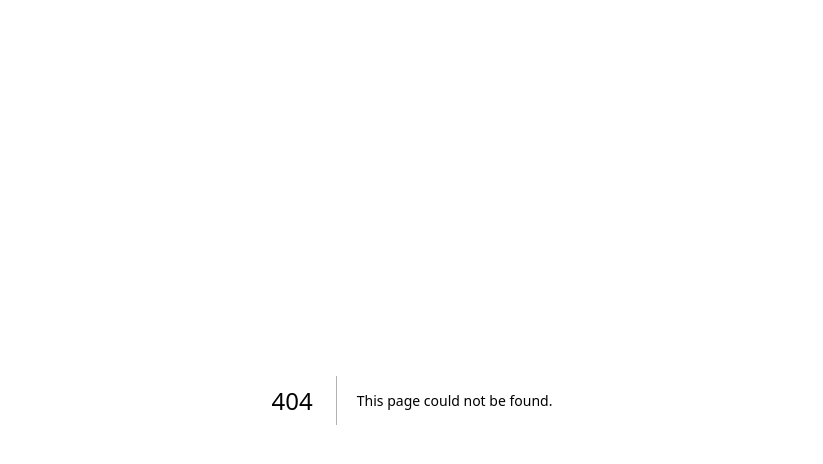
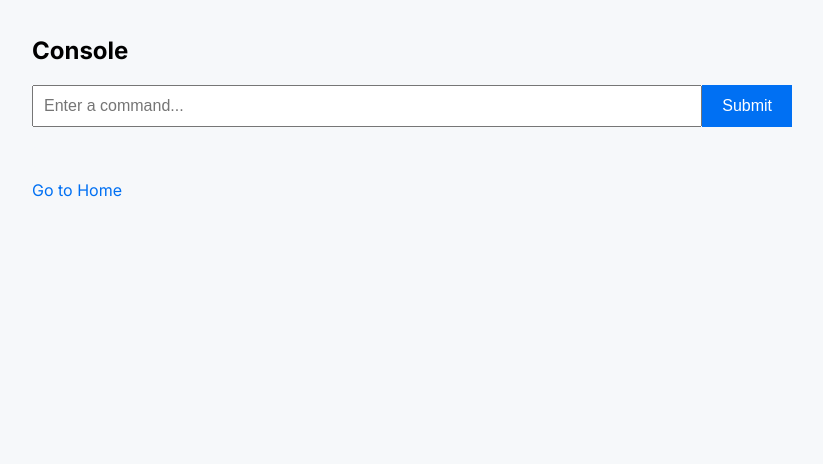
Before and after one commit to danielytan/nextjs-console-experiment, a Next.js app: page /console in a window 1280 px wide. Before the commit this address had no page. Shown: the top 464 px of the page, without its empty margins (228-1051 px from the left). Built offline with nearby package versions, Linux system fonts and the light colour scheme.

Commit message:
added basic styling + navigation to console page from a home page

```diff
--- /dev/null
+++ b/src/app/console/page.tsx
@@ -0,0 +1,44 @@
+"use client"
+
+import { useState } from 'react';
+import Link from 'next/link';
+
+const ConsolePage = () => {
+  const [command, setCommand] = useState('');
+  const [output, setOutput] = useState('');
+
+  const handleInputChange = (event: React.ChangeEvent<HTMLInputElement>) => {
+    setCommand(event.target.value);
+  };
+
+  const handleSubmit = (event: React.FormEvent<HTMLFormElement>) => {
+    event.preventDefault();
+
+    // Process the command and update the output state
+    // You can implement your own logic here
+
+    // Clear the input field
+    setCommand('');
+  };
+
+  return (
+    <div className="container">
+      <h1>Console</h1>
+      <form onSubmit={handleSubmit}>
+        <input
+          type="text"
+          value={command}
+          onChange={handleInputChange}
+          placeholder="Enter a command..."
+        />
+        <button type="submit">Submit</button>
+      </form>
+      <pre>{output}</pre>
+      <Link href="/" passHref>
+        Go to Home
+      </Link>
+    </div>
+  );
+};
+
+export default ConsolePage;
--- a/src/app/globals.css
+++ b/src/app/globals.css
@@ -1,27 +1,60 @@
-@tailwind base;
-@tailwind components;
-@tailwind utilities;
-
-:root {
-  --foreground-rgb: 0, 0, 0;
-  --background-start-rgb: 214, 219, 220;
-  --background-end-rgb: 255, 255, 255;
-}
-
-@media (prefers-color-scheme: dark) {
-  :root {
-    --foreground-rgb: 255, 255, 255;
-    --background-start-rgb: 0, 0, 0;
-    --background-end-rgb: 0, 0, 0;
-  }
+/* styles/globals.css */
+* {
+  box-sizing: border-box;
 }
 
 body {
-  color: rgb(var(--foreground-rgb));
-  background: linear-gradient(
-      to bottom,
-      transparent,
-      rgb(var(--background-end-rgb))
-    )
-    rgb(var(--background-start-rgb));
+  font-family: Arial, sans-serif;
+  margin: 0;
+  padding: 0;
+  background-color: #f6f8fa;
 }
+
+.container {
+  max-width: 800px;
+  margin: 0 auto;
+  padding: 20px;
+}
+
+h1 {
+  font-size: 24px;
+  font-weight: bold;
+  margin-bottom: 20px;
+}
+
+a {
+  color: #0070f3;
+  text-decoration: none;
+}
+
+a:hover {
+  text-decoration: underline;
+}
+
+form {
+  display: flex;
+  margin-bottom: 20px;
+}
+
+input[type='text'] {
+  flex: 1;
+  padding: 10px;
+  font-size: 16px;
+}
+
+button {
+  padding: 10px 20px;
+  font-size: 16px;
+  background-color: #0070f3;
+  color: white;
+  border: none;
+  cursor: pointer;
+}
+
+pre {
+  background-color: #f6f8fa;
+  padding: 10px;
+  border-radius: 4px;
+  white-space: pre-wrap;
+  word-wrap: break-word;
+}
--- a/src/app/page.tsx
+++ b/src/app/page.tsx
@@ -1,113 +1,12 @@
-import Image from 'next/image'
+import Link from 'next/link';
 
 export default function Home() {
   return (
-    <main className="flex min-h-screen flex-col items-center justify-between p-24">
-      <div className="z-10 w-full max-w-5xl items-center justify-between font-mono text-sm lg:flex">
-        <p className="fixed left-0 top-0 flex w-full justify-center border-b border-gray-300 bg-gradient-to-b from-zinc-200 pb-6 pt-8 backdrop-blur-2xl dark:border-neutral-800 dark:bg-zinc-800/30 dark:from-inherit lg:static lg:w-auto  lg:rounded-xl lg:border lg:bg-gray-200 lg:p-4 lg:dark:bg-zinc-800/30">
-          Get started by editing&nbsp;
-          <code className="font-mono font-bold">src/app/page.tsx</code>
-        </p>
-        <div className="fixed bottom-0 left-0 flex h-48 w-full items-end justify-center bg-gradient-to-t from-white via-white dark:from-black dark:via-black lg:static lg:h-auto lg:w-auto lg:bg-none">
-          <a
-            className="pointer-events-none flex place-items-center gap-2 p-8 lg:pointer-events-auto lg:p-0"
-            href="https://vercel.com?utm_source=create-next-app&utm_medium=appdir-template&utm_campaign=create-next-app"
-            target="_blank"
-            rel="noopener noreferrer"
-          >
-            By{' '}
-            <Image
-              src="/vercel.svg"
-              alt="Vercel Logo"
-              className="dark:invert"
-              width={100}
-              height={24}
-              priority
-            />
-          </a>
-        </div>
-      </div>
-
-      <div className="relative flex place-items-center before:absolute before:h-[300px] before:w-[480px] before:-translate-x-1/2 before:rounded-full before:bg-gradient-radial before:from-white before:to-transparent before:blur-2xl before:content-[''] after:absolute after:-z-20 after:h-[180px] after:w-[240px] after:translate-x-1/3 after:bg-gradient-conic after:from-sky-200 after:via-blue-200 after:blur-2xl after:content-[''] before:dark:bg-gradient-to-br before:dark:from-transparent before:dark:to-blue-700 before:dark:opacity-10 after:dark:from-sky-900 after:dark:via-[#0141ff] after:dark:opacity-40 before:lg:h-[360px]">
-        <Image
-          className="relative dark:drop-shadow-[0_0_0.3rem_#ffffff70] dark:invert"
-          src="/next.svg"
-          alt="Next.js Logo"
-          width={180}
-          height={37}
-          priority
-        />
-      </div>
-
-      <div className="mb-32 grid text-center lg:mb-0 lg:grid-cols-4 lg:text-left">
-        <a
-          href="https://nextjs.org/docs?utm_source=create-next-app&utm_medium=appdir-template&utm_campaign=create-next-app"
-          className="group rounded-lg border border-transparent px-5 py-4 transition-colors hover:border-gray-300 hover:bg-gray-100 hover:dark:border-neutral-700 hover:dark:bg-neutral-800/30"
-          target="_blank"
-          rel="noopener noreferrer"
-        >
-          <h2 className={`mb-3 text-2xl font-semibold`}>
-            Docs{' '}
-            <span className="inline-block transition-transform group-hover:translate-x-1 motion-reduce:transform-none">
-              -&gt;
-            </span>
-          </h2>
-          <p className={`m-0 max-w-[30ch] text-sm opacity-50`}>
-            Find in-depth information about Next.js features and API.
-          </p>
-        </a>
-
-        <a
-          href="https://nextjs.org/learn?utm_source=create-next-app&utm_medium=appdir-template-tw&utm_campaign=create-next-app"
-          className="group rounded-lg border border-transparent px-5 py-4 transition-colors hover:border-gray-300 hover:bg-gray-100 hover:dark:border-neutral-700 hover:dark:bg-neutral-800 hover:dark:bg-opacity-30"
-          target="_blank"
-          rel="noopener noreferrer"
-        >
-          <h2 className={`mb-3 text-2xl font-semibold`}>
-            Learn{' '}
-            <span className="inline-block transition-transform group-hover:translate-x-1 motion-reduce:transform-none">
-              -&gt;
-            </span>
-          </h2>
-          <p className={`m-0 max-w-[30ch] text-sm opacity-50`}>
-            Learn about Next.js in an interactive course with&nbsp;quizzes!
-          </p>
-        </a>
-
-        <a
-          href="https://vercel.com/templates?framework=next.js&utm_source=create-next-app&utm_medium=appdir-template&utm_campaign=create-next-app"
-          className="group rounded-lg border border-transparent px-5 py-4 transition-colors hover:border-gray-300 hover:bg-gray-100 hover:dark:border-neutral-700 hover:dark:bg-neutral-800/30"
-          target="_blank"
-          rel="noopener noreferrer"
-        >
-          <h2 className={`mb-3 text-2xl font-semibold`}>
-            Templates{' '}
-            <span className="inline-block transition-transform group-hover:translate-x-1 motion-reduce:transform-none">
-              -&gt;
-            </span>
-          </h2>
-          <p className={`m-0 max-w-[30ch] text-sm opacity-50`}>
-            Explore the Next.js 13 playground.
-          </p>
-        </a>
-
-        <a
-          href="https://vercel.com/new?utm_source=create-next-app&utm_medium=appdir-template&utm_campaign=create-next-app"
-          className="group rounded-lg border border-transparent px-5 py-4 transition-colors hover:border-gray-300 hover:bg-gray-100 hover:dark:border-neutral-700 hover:dark:bg-neutral-800/30"
-          target="_blank"
-          rel="noopener noreferrer"
-        >
-          <h2 className={`mb-3 text-2xl font-semibold`}>
-            Deploy{' '}
-            <span className="inline-block transition-transform group-hover:translate-x-1 motion-reduce:transform-none">
-              -&gt;
-            </span>
-          </h2>
-          <p className={`m-0 max-w-[30ch] text-sm opacity-50`}>
-            Instantly deploy your Next.js site to a shareable URL with Vercel.
-          </p>
-        </a>
-      </div>
-    </main>
-  )
+    <div>
+      <h1>Welcome to the Admin Console</h1>
+      <Link href="/console" passHref>
+        Go to Console
+      </Link>
+    </div>
+  );
 }
```
